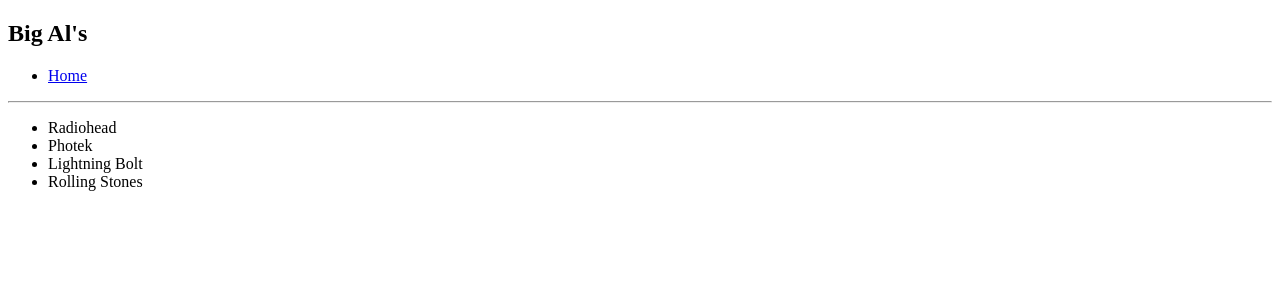
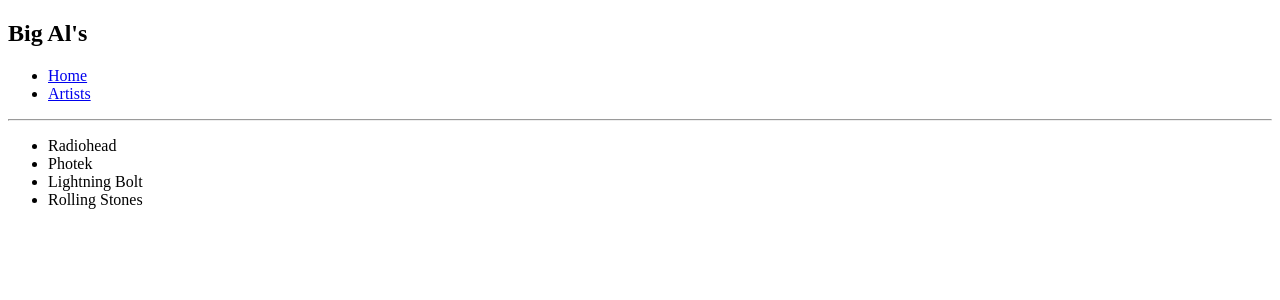
Before and after one commit to ajrussellaudio/python-record-store, a Flask app: page /artists in a window 1280 px wide. Shown: the top 300 px of the page. Run offline with Flask 2, Linux system fonts and the light colour scheme.

Commit message:
add nav link to artist index

```diff
--- a/app/routes/artist_routes.py
+++ b/app/routes/artist_routes.py
@@ -5,4 +5,4 @@
 @app.route("/artists")
 def artists_index():
     artists = [Artist("Radiohead"), Artist("Photek"), Artist("Lightning Bolt"), Artist("Rolling Stones")]
-    return render_template('artists/index.html', artists=artists)
+    return render_template('artists/index.html', title="All Artists", artists=artists)
--- a/app/templates/layout.html
+++ b/app/templates/layout.html
@@ -17,6 +17,7 @@
     <h1>Big Al's</h1>
     <ul>
       <li><a href="{{ url_for('index') }}">Home</a></li>
+      <li><a href="{{ url_for('artists_index') }}">Artists</a></li>
     </ul>
   </nav>
   <hr />
```
